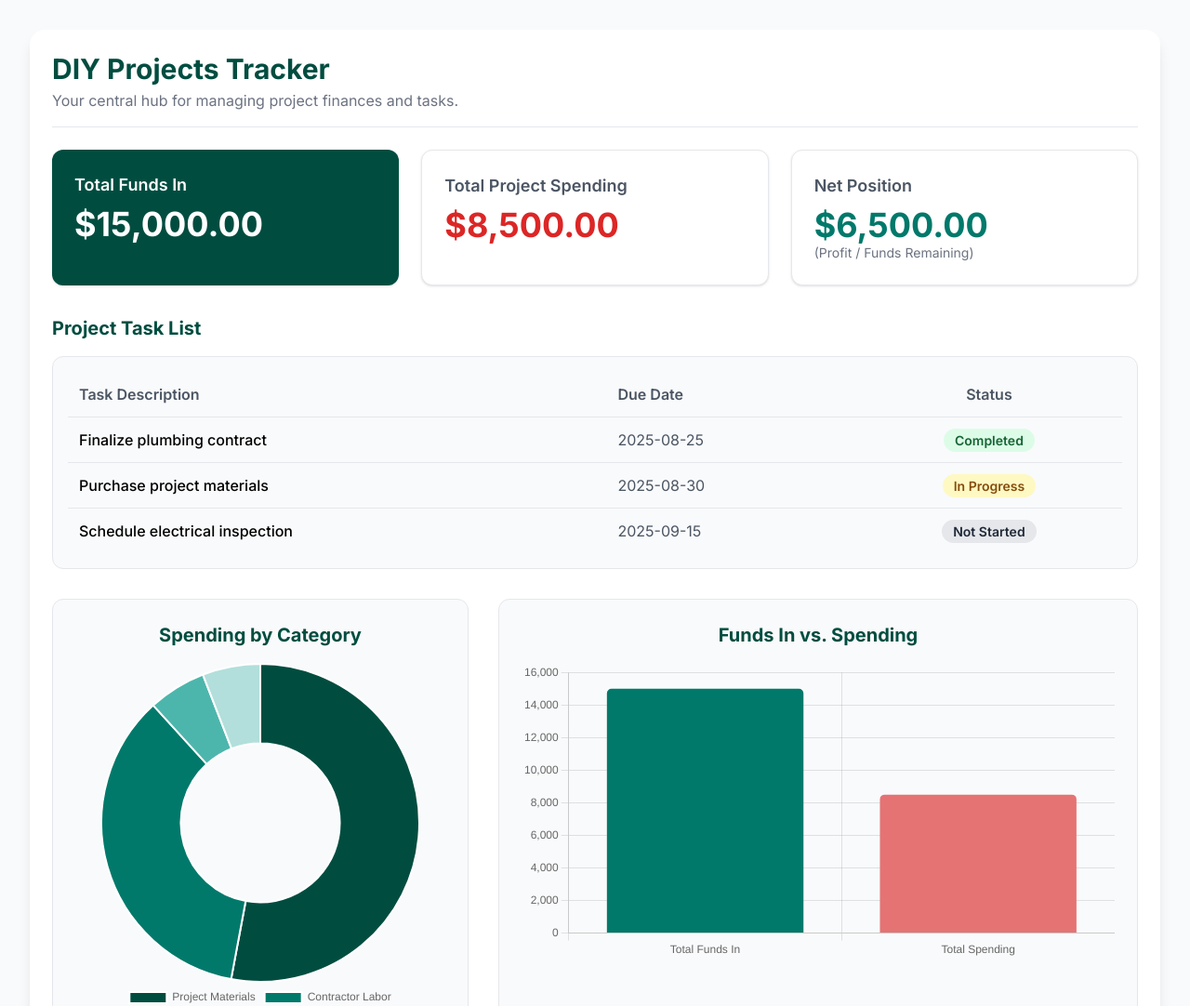
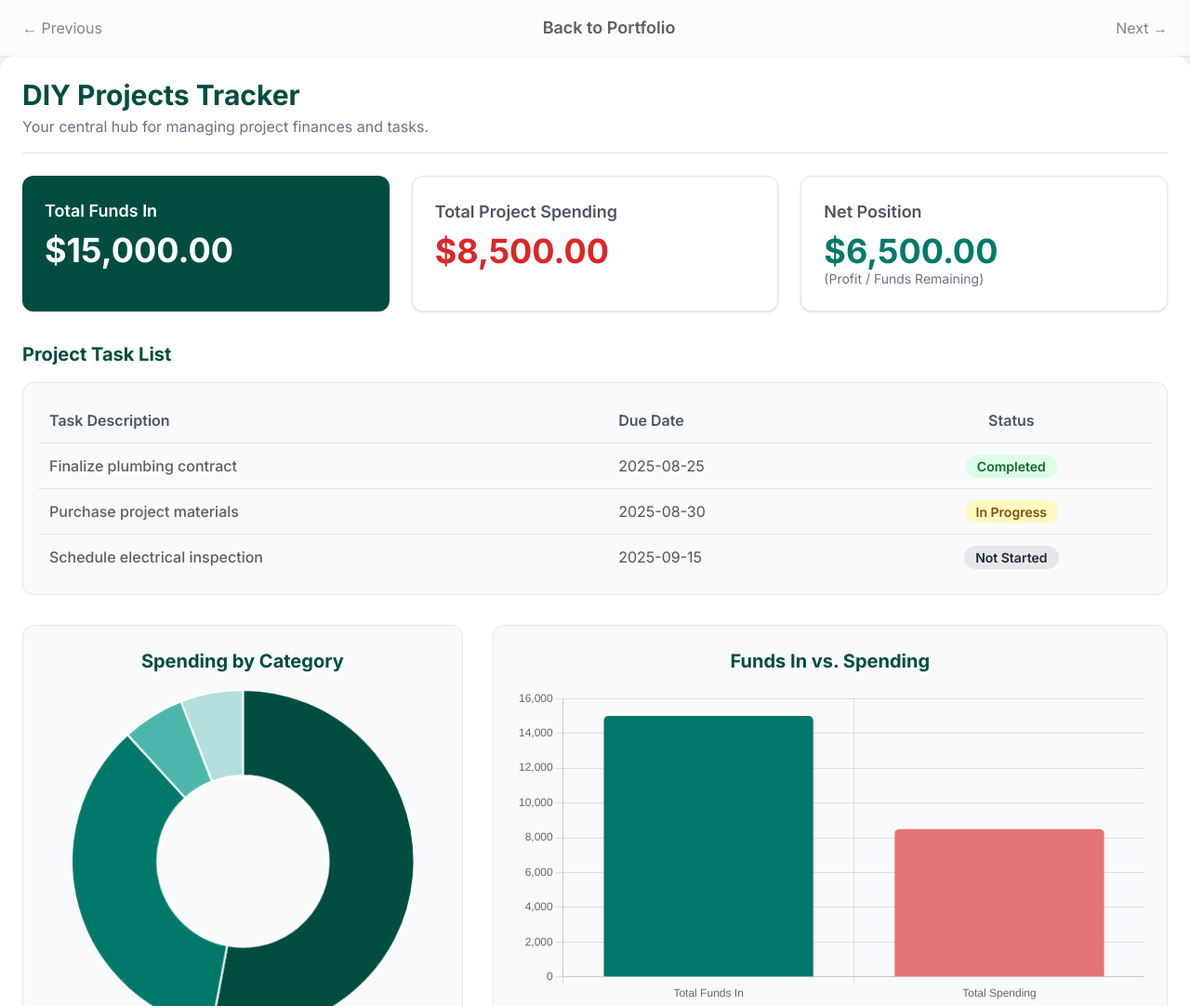
Before and after one commit to laaraklaak/The-Admin-Specialist, a plain HTML site: page diy-projects-tracker.html in a window 1280 px wide. Shown: the top 1082 px of the page at 93% size. Drawn offline with nearby package versions, Linux system fonts and the light colour scheme.

Commit message:
Update diy-projects-tracker.html

```diff
--- a/diy-projects-tracker.html
+++ b/diy-projects-tracker.html
@@ -36,6 +36,49 @@
         }
     </style>
 </head>
+
+    <!DOCTYPE html>
+<!-- This is a template for your individual project pages -->
+<html lang="en">
+<head>
+    <meta charset="UTF-8">
+    <meta name="viewport" content="width=device-width, initial-scale=1.0">
+    <title>Project Name - Laura Clarke</title>
+
+    <!-- Tailwind CSS -->
+    <script src="https://cdn.tailwindcss.com"></script>
+
+    <!-- Google Fonts: Inter -->
+    <link rel="preconnect" href="https://fonts.googleapis.com">
+    <link rel="preconnect" href="https://fonts.gstatic.com" crossorigin>
+    <link href="https://fonts.googleapis.com/css2?family=Inter:wght@400;500;600;700&display=swap" rel="stylesheet">
+
+    <style>
+        body {
+            font-family: 'Inter', sans-serif;
+        }
+        /* Japandi Color Palette */
+        .bg-base { background-color: #f3f0e8; }
+        .text-main { color: #5e5e5e; }
+        .text-subtle { color: #858480; }
+        .text-accent-warm { color: #dcb482; }
+    </style>
+</head>
+<body class="bg-base text-main">
+
+    <!-- === Simplified Navigation Header === -->
+    <header class="bg-white/80 backdrop-blur-md shadow-sm sticky top-0 z-50">
+        <nav class="container mx-auto px-6 py-4 flex justify-between items-center">
+            <!-- Link to the PREVIOUS project -->
+            <a href="./previous-project.html" class="text-subtle hover:text-main transition duration-300">&larr; Previous</a>
+
+            <!-- Link back to the HOMEPAGE -->
+            <a href="./index.html" class="text-lg font-semibold text-main hover:text-accent-warm transition duration-300">Back to Portfolio</a>
+
+            <!-- Link to the NEXT project -->
+            <a href="./next-project.html" class="text-subtle hover:text-main transition duration-300">Next &rarr;</a>
+        </nav>
+    </header>
 <body class="p-4 sm:p-6 md:p-8">
 
     <div class="max-w-7xl mx-auto bg-white p-6 rounded-2xl shadow-lg">
```
